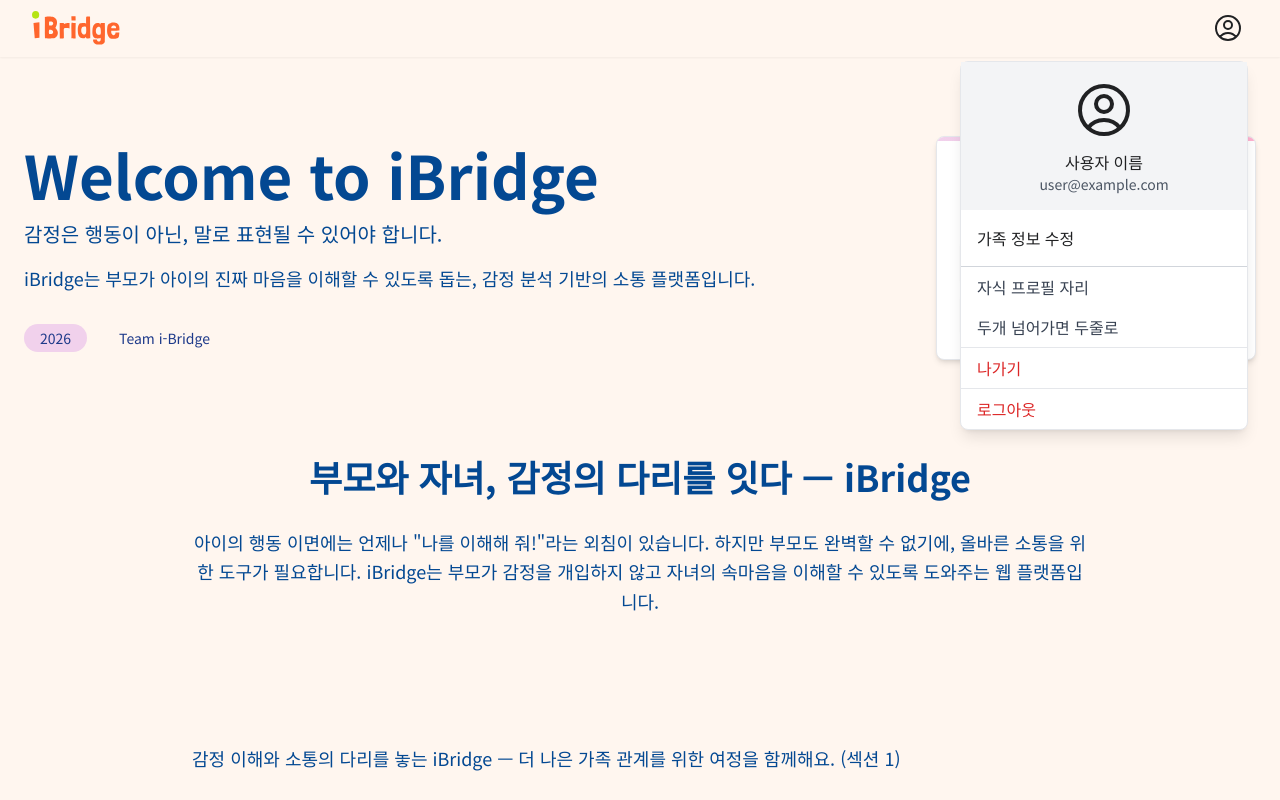
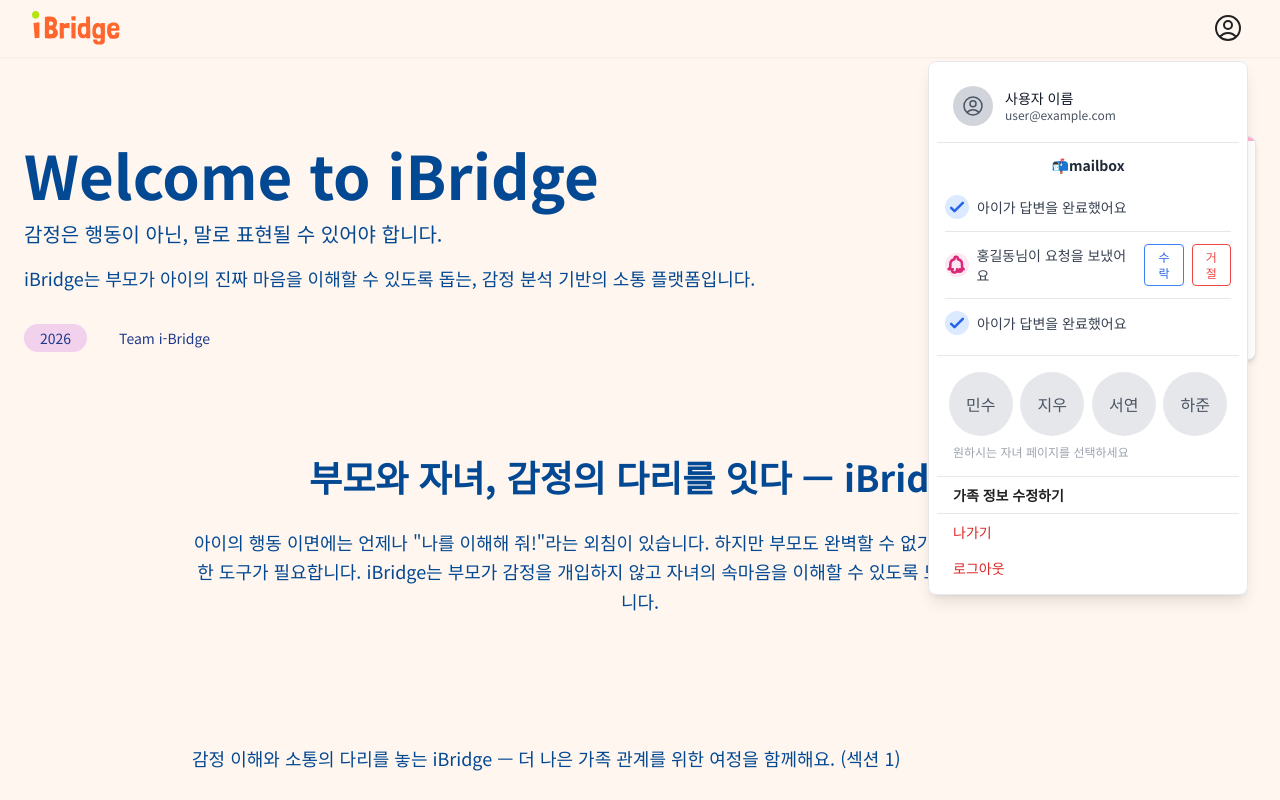
Before and after one commit to i-Bridge/front-ibridge-2025, a Next.js app: page / in a window 1280 px wide. Both pictures are taken after a click on the button 1228 px from the left and 26 px from the top of the page. Shown: the top 800 px of the page. Built offline with nearby package versions, Linux system fonts and the light colour scheme; no server answers.

Commit message:
Feat: 프로필 메뉴 메일함 추가, 호버 설정, 디자인, 컴포넌트 분리

```diff
--- a/src/components/Header/ParentHeader.tsx
+++ b/src/components/Header/ParentHeader.tsx
@@ -5,6 +5,7 @@ import { useState, useRef, useEffect } from 'react';
 import { motion, AnimatePresence } from 'framer-motion';
 import { useHeaderContext } from '@/context/HeaderContext';
 import { handleLogout } from '@/components/Auth/LogoutButton';
+import ProfileMenu from '@/components/Header/ProfileMenu';
 
 export default function ParentHeader() {
   const params = useParams();
@@ -12,6 +13,8 @@ export default function ParentHeader() {
   const [profileOpen, setProfileOpen] = useState(false);
   const profileRef = useRef<HTMLDivElement | null>(null);
   const { hideHeader } = useHeaderContext();
+
+const [profileClicked, setProfileClicked] = useState(false);
 
   useEffect(() => {
     function handleClickOutside(event: MouseEvent) {
@@ -45,12 +48,32 @@ export default function ParentHeader() {
           />
         </Link>
 
-        {/* 프로필 */}
-        <div ref={profileRef} className="relative">
+        <div
+  ref={profileRef}
+  className="relative"
+  onMouseEnter={() => {
+    if (!profileClicked) setProfileOpen(true); // 클릭 안했으면 호버로 열림
+  }}
+  onMouseLeave={() => {
+    if (!profileClicked) setProfileOpen(false); // 클릭 안했으면 호버로 닫힘
+  }}
+>
   <button
-            onClick={() => setProfileOpen((prev) => !prev)}
     className="focus:outline-none"
+    onClick={(e) => {
+      e.stopPropagation(); // 이벤트 버그 방지
+      setProfileClicked((prev) => {
+        const newClicked = !prev;
+        if (newClicked) {
+          setProfileOpen(true); // 클릭하면 무조건 열기
+        } else {
+          setProfileOpen(false); // 다시 클릭하면 무조건 닫기
+        }
+        return newClicked;
+      });
+    }}
   >
+
     <svg
       xmlns="http://www.w3.org/2000/svg"
       fill="none"
@@ -68,83 +91,10 @@ export default function ParentHeader() {
   </button>
 
   <AnimatePresence>
-            {profileOpen && (
-              <motion.div
-                initial="hidden"
-                animate="visible"
-                exit="hidden"
-                variants={menuVariants}
-                className="absolute right-0 mt-2 w-72 bg-white border rounded-lg shadow-lg"
-              >
-                <div className="p-4 bg-gray-100 text-center">
-                  <svg
-                    xmlns="http://www.w3.org/2000/svg"
-                    fill="none"
-                    viewBox="0 0 24 24"
-                    strokeWidth={1.5}
-                    stroke="currentColor"
-                    className="w-16 h-16 mx-auto mb-2"
-                  >
-                    <path
-                      strokeLinecap="round"
-                      strokeLinejoin="round"
-                      d="M17.982 18.725A7.488 7.488 0 0 0 12 15.75a7.488 7.488 0 0 0-5.982 2.975m11.963 0a9 9 0 1 0-11.963 0m11.963 0A8.966 8.966 0 0 1 12 21a8.966 8.966 0 0 1-5.982-2.275M15 9.75a3 3 0 1 1-6 0 3 3 0 0 1 6 0Z"
-                    />
-                  </svg>
-                  <p className="font-medium">사용자 이름</p>
-                  <p className="text-sm text-gray-600">user@example.com</p>
+    {profileOpen && <ProfileMenu childId={childId} />}
+  </AnimatePresence>
 </div>
 
-                {/* 메뉴 */}
-                <ul className="py-2">
-                  <Link href={`/parent/${childId}/familyedit`}>
-                    <li>
-                      <button className="block w-full px-4 py-2 text-left hover:bg-gray-100">
-                        가족 정보 수정
-                      </button>
-                    </li>
-                  </Link>
-                </ul>
-
-                <div className="border-t border-gray-300">
-                  <ul>
-                    <li>
-                      <button
-                        onClick={() => alert('새 프로필 추가')}
-                        className="block w-full px-4 py-2 text-left text-gray-700 hover:bg-gray-100"
-                      >
-                        자식 프로필 자리
-                      </button>
-                    </li>
-                    <li>
-                      <button
-                        onClick={() => alert('프로필 관리')}
-                        className="block w-full px-4 py-2 text-left text-gray-700 hover:bg-gray-100 rounded-b-lg"
-                      >
-                        두개 넘어가면 두줄로
-                      </button>
-                    </li>
-                  </ul>
-                </div>
-
-                <div className="border-t">
-                  <button className="block w-full px-4 py-2 text-left text-red-600 hover:bg-red-100">
-                    나가기
-                  </button>
-                </div>
-
-                <div className="border-t">
-                  <button
-                    onClick={handleLogout}
-                    className="block w-full px-4 py-2 text-left text-red-600 hover:bg-red-100"
-                  >
-                    로그아웃
-                  </button>
-                </div>
-              </motion.div>
-            )}
-          </AnimatePresence>
-        </div>
       </nav>
     </header>
   );
--- /dev/null
+++ b/src/components/Header/ProfileMenu.tsx
@@ -0,0 +1,190 @@
+'use client';
+import Link from 'next/link';
+import { useRouter } from 'next/navigation';
+import { motion } from 'framer-motion';
+import { handleLogout } from '@/components/Auth/LogoutButton';
+
+const menuVariants = {
+  hidden: { opacity: 0, y: -5 },
+  visible: { opacity: 1, y: 0, transition: { duration: 0.2 } },
+};
+
+// 임시 데이터
+const dummyMails = [
+  { id: 1, type: 1 },
+  { id: 2, type: 2, name: '홍길동' },
+  { id: 3, type: 1 },
+];
+
+const dummyChildren = [
+  { id: 'child1', name: '민수' },
+  { id: 'child2', name: '지우' },
+  { id: 'child3', name: '서연' },
+  { id: 'child4', name: '하준' },
+];
+
+export default function ProfileMenu({ childId }: { childId: string }) {
+  const router = useRouter();
+
+  const handleChildClick = (id: string) => {
+    router.push(`/parent/${id}/home`);
+  };
+
+  return (
+    <motion.div
+      initial="hidden"
+      animate="visible"
+      exit="hidden"
+      variants={menuVariants}
+      className="absolute right-0 mt-2 w-80 p-2 bg-white border rounded-lg shadow-lg"
+    >
+      {/* 상단 프로필 */}
+      <div className="flex items-center p-4 border-b ">
+        <div className="w-10 h-10 rounded-full bg-gray-300 flex items-center justify-center">
+          <svg
+            xmlns="http://www.w3.org/2000/svg"
+            fill="none"
+            viewBox="0 0 24 24"
+            strokeWidth={1.5}
+            stroke="currentColor"
+            className="w-6 h-6 text-gray-600"
+          >
+            <path
+              strokeLinecap="round"
+              strokeLinejoin="round"
+              d="M17.982 18.725A7.488 7.488 0 0 0 12 15.75a7.488 7.488 0 0 0-5.982 2.975m11.963 0a9 9 0 1 0-11.963 0m11.963 0A8.966 8.966 0 0 1 12 21a8.966 8.966 0 0 1-5.982-2.275M15 9.75a3 3 0 1 1-6 0 3 3 0 0 1 6 0Z"
+            />
+          </svg>
+        </div>
+        <div className="ml-3">
+          <p className="text-sm font-medium text-gray-900 leading-tight">
+            사용자 이름
+          </p>
+          <p className="text-xs text-gray-600 leading-tight">
+            user@example.com
+          </p>
+        </div>
+      </div>
+
+      <div className="">
+        <p className="font-semibold text-sm text-center  mt-3 text-gray-800">
+          📬mailbox
+        </p>
+        <div className="divide-y divide-gray-200 p-2">
+          {/* 맨 위 구분선 */}
+          {dummyMails.slice(0, 3).map((mail) => (
+            <div
+              key={mail.id}
+              className="flex items-center justify-between py-3"
+            >
+              <div className="flex items-center space-x-2">
+                <div
+                  className={`w-6 h-6 flex items-center justify-center rounded-full ${
+                    mail.type === 1
+                      ? 'bg-blue-100 text-blue-600'
+                      : 'bg-pink-100 text-pink-600'
+                  }`}
+                >
+                  {mail.type === 1 ? (
+                    <svg
+                      xmlns="http://www.w3.org/2000/svg"
+                      className="w-5 h-5"
+                      fill="none"
+                      viewBox="0 0 24 24"
+                      stroke="currentColor"
+                    >
+                      <path
+                        strokeLinecap="round"
+                        strokeLinejoin="round"
+                        strokeWidth={3}
+                        d="M5 13l4 4L19 7"
+                      />
+                    </svg>
+                  ) : (
+                    <svg
+                      xmlns="http://www.w3.org/2000/svg"
+                      className="w-5 h-5"
+                      fill="none"
+                      viewBox="0 0 24 24"
+                      stroke="currentColor"
+                    >
+                      <path
+                        strokeLinecap="round"
+                        strokeLinejoin="round"
+                        strokeWidth={3}
+                        d="M15 17h5l-1.405-1.405A2.032 2.032 0 0118 14.158V11a6.002 6.002 0 00-5-5.917V4a2 2 0 10-4 0v1.083A6.002 6.002 0 004 11v3.159c0 .538-.214 1.055-.595 1.436L2 17h5m5 0v1a3 3 0 11-6 0v-1m6 0a3 3 0 006 0v-1"
+                      />
+                    </svg>
+                  )}
+                </div>
+                <span className="text-sm font-medium text-gray-700">
+                  {mail.type === 1
+                    ? '아이가 답변을 완료했어요'
+                    : `${mail.name}님이 요청을 보냈어요`}
+                </span>
+              </div>
+              {mail.type === 2 && (
+                <div className="flex space-x-2 ml-2">
+                  <button className="text-xs border border-blue-500 text-blue-600 rounded px-2 py-1 hover:bg-blue-50">
+                    수락
+                  </button>
+                  <button className="text-xs border border-red-500 text-red-500 rounded px-2 py-1 hover:bg-red-50">
+                    거절
+                  </button>
+                </div>
+              )}
+            </div>
+          ))}
+        </div>
+      </div>
+
+      {/* 자식 프로필 리스트 */}
+      <div className="border-t p-4">
+        <div className="grid grid-cols-4 gap-4">
+          {dummyChildren.map((child) => (
+            <button
+              key={child.id}
+              onClick={() => handleChildClick(child.id)}
+              className="flex flex-col items-center"
+            >
+              <div className="w-16 h-16 rounded-full bg-gray-200 flex items-center justify-center text-gray-600">
+                {child.name}
+              </div>
+            </button>
+          ))}
+        </div>
+        <p className="font-light text-xs text-gray-400  mt-2">
+          {' '}
+          원하시는 자녀 페이지를 선택하세요
+        </p>
+      </div>
+
+      {/* 가족 정보 수정 */}
+      <ul className=" border-t">
+        <Link href={`/parent/${childId}/familyedit`}>
+          <li>
+            <button className="block w-full px-4 py-2 text-sm font-semibold text-left hover:bg-gray-100">
+              가족 정보 수정하기
+            </button>
+          </li>
+        </Link>
+      </ul>
+
+      {/* 나가기 & 로그아웃 */}
+      <div className="border-t">
+        <button
+          onClick={() => alert('나가기')}
+          className="block w-full px-4 py-2 text-sm text-left text-red-600 hover:bg-red-100"
+        >
+          나가기
+        </button>
+        <button
+          onClick={handleLogout}
+          className="block w-full px-4 py-2 text-sm  text-left text-red-600 hover:bg-red-100"
+        >
+          로그아웃
+        </button>
+      </div>
+    </motion.div>
+  );
+}
```
Lines whose indentation alone changed are shown as unchanged.
